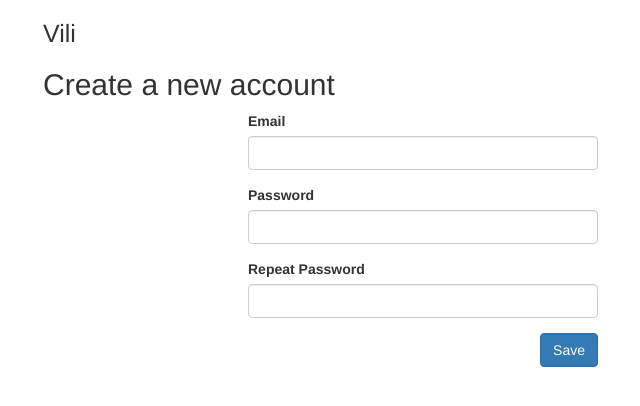
After one commit to faltad/Vili, a Flask app: page /profile/new in a window 1280 px wide. The commit adds this page. Shown: the top 406 px of the page, without its empty margins (27-667 px from the left). Run offline with Flask 2, Linux system fonts and the light colour scheme; parts of the project's set-up code (start-up, migrations or seed data) failed here and were passed over; some libraries are stand-ins or nearby versions.

Commit message:
Now multi users. The user is now identified by its email, it is easier and less data to remember. Creating users is possible logged in or logged out

```diff
--- a/app/templates/dashboard.html
+++ b/app/templates/dashboard.html
@@ -3,5 +3,6 @@
 {% for message in get_flashed_messages() %}
 <div class="alert alert-info">{{ message }}</div>
 {% endfor %}
-To access the list of your invoices, please follow this <a href="{{ url_for('invoice_index_page') }}">link</a>.
+To access the list of your invoices, please follow this <a href="{{ url_for('invoice_index_page') }}">link</a>.<br>
+The profile is accessible <a href="{{ url_for('profile_page') }}">here</a>.
 {% endblock %}
--- a/app/templates/login.html
+++ b/app/templates/login.html
@@ -9,13 +9,13 @@
 
 {% if error != None %}
 <div class="alert alert-danger">
-  Incorrect login/password
+  Incorrect email/password
 </div>
 {% endif %}
 <form class="col-md-3" method="post" action="{{ url_for('try_login_page') }}" role="form">
   <div class="form-group ">
-    <label class="control-label">Username:</label>
-    <input type="text" class="form-control" name="username">
+    <label class="control-label">Email:</label>
+    <input type="email" class="form-control" name="email">
   </div>
   <div class="form-group">
     <label class="control-label">Password:</label>
--- /dev/null
+++ b/app/templates/new_account.html
@@ -0,0 +1,27 @@
+{% extends "layout.html" %}
+{% from "_formhelpers.html" import render_field %}
+
+{% block body %}
+<h2>Create a new account</h2>
+<form role="form" method="POST">
+  {% for message in get_flashed_messages() %}
+  <div class="alert alert-success">{{ message }}</div>
+  {% endfor %}
+  {% if error == True %}
+  <div class="alert alert-danger">This email is already in use.</div>
+  {% endif %}
+  <div class="col-md-4 col-md-offset-2">
+    <div class="form-group">
+      {{ render_field(form.email, class="form-control", required="required") }}
+    </div>
+    <div class="form-group">
+      {{ render_field(form.password, class="form-control", required="required") }}
+    </div>
+    <div class="form-group">
+      {{ render_field(form.confirm, class="form-control", required="required") }}
+    </div>
+    <input type="submit" value="Save" class="btn btn-primary pull-right"/>
+  </div>
+</form>
+
+{% endblock %}
--- a/app/views/login.py
+++ b/app/views/login.py
@@ -29,9 +29,8 @@ def try_login_page():
         return redirect(url_for('index_page'))
 
     error = True
-    if "username" in request.form and "password" in request.form:
-
-        curr_user = user.fetchOneUser(request.form["username"])
+    if "email" in request.form and "password" in request.form:
+        curr_user = user.fetchOneUserPerEmail(request.form["email"])
         if curr_user != None:
             hashed = bcrypt.hashpw(request.form["password"].encode('utf-8'), curr_user.password.encode('utf-8'))
             if hashed == curr_user.password.encode('utf-8'):
--- a/app/views/users.py
+++ b/app/views/users.py
@@ -1,3 +1,4 @@
+import bcrypt
 from functools import wraps
 from flask import render_template, redirect, request, session, flash, url_for, abort
 
@@ -7,13 +8,14 @@ from app import app
 
 from models import user
 from forms import userProfileForm
+from forms import newUserForm
 
 @app.route('/profile', methods=['GET'])
 @requiresLogin
 def profile_page():
     profUser = user.fetchOneById(session["id"])
     form = userProfileForm.UserProfileForm(obj=profUser)
-    return render_template('profile.html', user=profUser, form=form)
+    return render_template('profile.html', user=profUser, form=form, error=False)
 
 
 @app.route('/profile', methods=['POST'])
@@ -21,6 +23,39 @@ def profile_page():
 def profile_update_page():
     profUser = user.fetchOneById(session["id"])
     form = userProfileForm.UserProfileForm(request.form)
+    error = False
     if form.validate():
-        profUser.update(form)
-    return render_template('profile.html', user=profUser, form=form)
+        checkEmailUser = user.fetchOneUserPerEmail(form.email.data)
+        if checkEmailUser == None or session["id"] == checkEmailUser.id:
+            form.populate_obj(profUser)
+            profUser.update()
+            flash('Your profile has been updated!')
+        else:
+            error = True
+    return render_template('profile.html', user=profUser, form=form, error=error)
+
+
+@app.route('/profile/new', methods=["GET"])
+def new_account_page():
+    form = newUserForm.NewUserForm()
+    return render_template('new_account.html', form=form, error=False)
+
+@app.route('/profile/new', methods=["POST"])
+def create_account_page():
+    error = False
+    form = newUserForm.NewUserForm(request.form)
+    if form.validate():
+        if user.fetchOneUserPerEmail(form.email.data) == None:
+            profUser = user.getNewUser()
+            salt = bcrypt.gensalt()
+            form.populate_obj(profUser)
+            hashpw = bcrypt.hashpw(profUser.password.encode("utf-8"), salt)
+            profUser.password = hashpw.decode()
+            profUser.save()
+            if session.get('id'):
+                flash('The user has been successfully created!')
+            else:
+                flash('Account successfully created, please login.')
+        else:
+            error = True
+    return render_template('new_account.html', form=form, error=error)
--- /dev/null
+++ b/forms/newUserForm.py
@@ -0,0 +1,9 @@
+from wtforms import Form, BooleanField, TextField, PasswordField, validators
+
+class NewUserForm(Form):
+    email = TextField('Email', [validators.Length(min=4, max=70)])
+    password = PasswordField('Password', [
+        validators.Required(),
+        validators.EqualTo('confirm', message='Passwords must match')
+    ])
+    confirm = PasswordField('Repeat Password')
--- a/forms/userProfileForm.py
+++ b/forms/userProfileForm.py
@@ -9,5 +9,5 @@ class UserProfileForm(Form):
     email = TextField('Email', [validators.Email()])
     siret = TextField('Siret', [siretValidator.siretValidator()])
     address = TextField('Address', [validators.Length(min=4, max=70)])
-    postcode = TextField('Postcode/City', [validators.Length(min=4, max=70)])
+    city = TextField('Postcode/City', [validators.Length(min=4, max=70)])
     country = TextField('Country', [validators.Length(min=4, max=70)])
```
Also changed, not shown: app/templates/profile.html (+7 -1 lines), models/user.py (+28 -10 lines).
